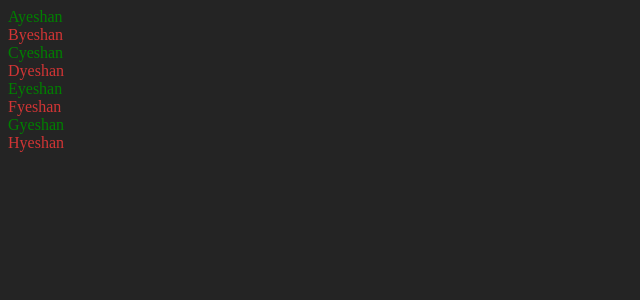
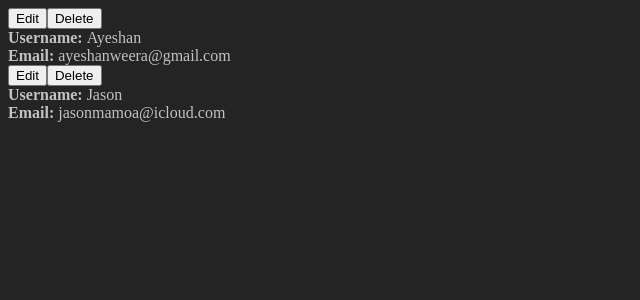
Before and after one commit to ayeshanweerasuriya/Learn-JavaScript, a React (Vite) app in the folder LReact/: page / in a window 1280 px wide. Shown: the top 300 px of the page, without its empty margins (0-640 px from the left). Built offline with nearby package versions, Linux system fonts and the light colour scheme.

Commit message:
render list

```diff
--- a/LReact/src/App.jsx
+++ b/LReact/src/App.jsx
@@ -1,52 +1,23 @@
-import { UserFavouriteFood } from "./components/UserFavouriteFood";
-import { UserName } from "./components/UserName";
-
-import style from "./components/styles.module.css";
+import { useState } from "react";
+import { UserDetails } from "./components/UserDetails";
 
 export default function App() {
-  const mockUsers = [
+  const [users, setUsers] = useState([
     {
       id: 1,
       name: "Ayeshan",
+      email: "ayeshanweera@gmail.com",
     },
     {
       id: 2,
-      name: "Byeshan",
+      name: "Jason",
+      email: "jasonmamoa@icloud.com",
     },
-    {
-      id: 3,
-      name: "Cyeshan",
-    },
-    {
-      id: 4,
-      name: "Dyeshan",
-    },
-    {
-      id: 5,
-      name: "Eyeshan",
-    },
-    {
-      id: 6,
-      name: "Fyeshan",
-    },
-    {
-      id: 7,
-      name: "Gyeshan",
-    },
-    {
-      id: 8,
-      name: "Hyeshan",
-    },
-  ];
+  ]);
   return (
     <>
-      {mockUsers.map((item) => (
-        <div
-          className={item.id % 2 == 0 ? style.redText : style.greenText}
-          key={item.id}
-        >
-          {item.name}
-        </div>
+      {users.map((user) => (
+        <UserDetails key={user.id} user={user} setUsers={setUsers} />
       ))}
     </>
   );
--- /dev/null
+++ b/LReact/src/components/UserDetails.jsx
@@ -0,0 +1,70 @@
+import PropTypes from "prop-types";
+import { useState } from "react";
+
+export function UserDetails({ user, setUsers }) {
+  const [editing, isEditing] = useState(false);
+  const [name, setName] = useState(user.name);
+  const [email, setEmail] = useState(user.email);
+
+  return (
+    <>
+      <button onClick={() => isEditing((currentState) => !currentState)}>
+        Edit
+      </button>
+      <button>Delete</button>
+      {editing && (
+        <button
+          onClick={() => {
+            setUsers((currentStateUsers) =>
+              currentStateUsers.map((currentUser) =>
+                currentUser.id === user.id
+                  ? { ...currentUser, name, email }
+                  : currentUser
+              )
+            );
+            isEditing(false);
+          }}
+        >
+          Save
+        </button>
+      )}
+
+      <br />
+      <b>Username: </b>
+      {editing ? (
+        <input
+          type="text"
+          name="user"
+          id="user"
+          value={name}
+          onChange={(e) => setName(e.target.value)}
+        />
+      ) : (
+        <span>{user.name}</span>
+      )}
+      <br />
+      <b>Email: </b>
+      {editing ? (
+        <input
+          type="text"
+          name="email"
+          id="email"
+          value={email}
+          onChange={(e) => setEmail(e.target.value)}
+        />
+      ) : (
+        <span>{user.email}</span>
+      )}
+      <br />
+    </>
+  );
+}
+
+UserDetails.propTypes = {
+  user: PropTypes.shape({
+    id: PropTypes.number.isRequired,
+    name: PropTypes.string.isRequired,
+    email: PropTypes.string.isRequired,
+  }).isRequired,
+  setUsers: PropTypes.func.isRequired,
+};
```
Also changed, not shown: LReact/src/components/LoginForm.jsx (added, +41 -0 lines), LReact/src/components/ObjectMap.jsx (added, +59 -0 lines).
